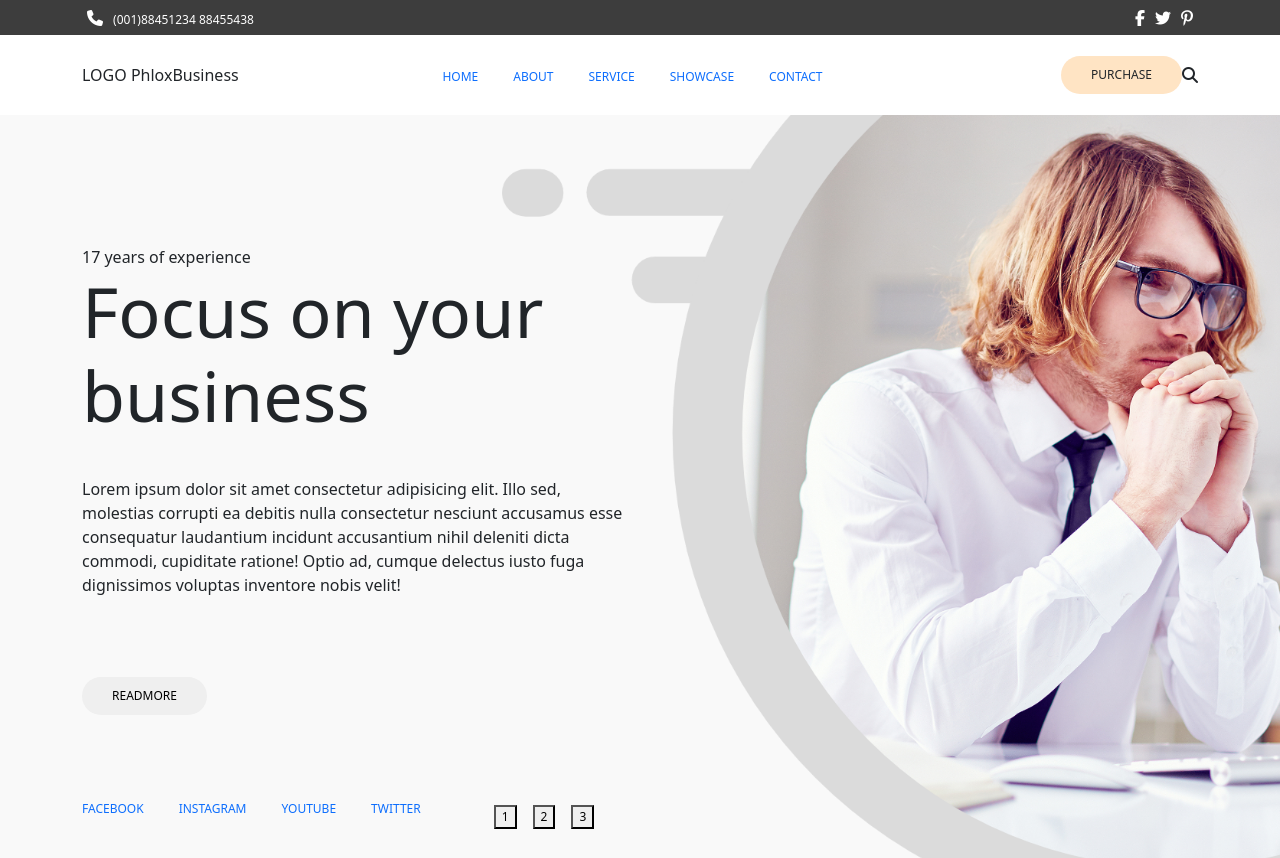
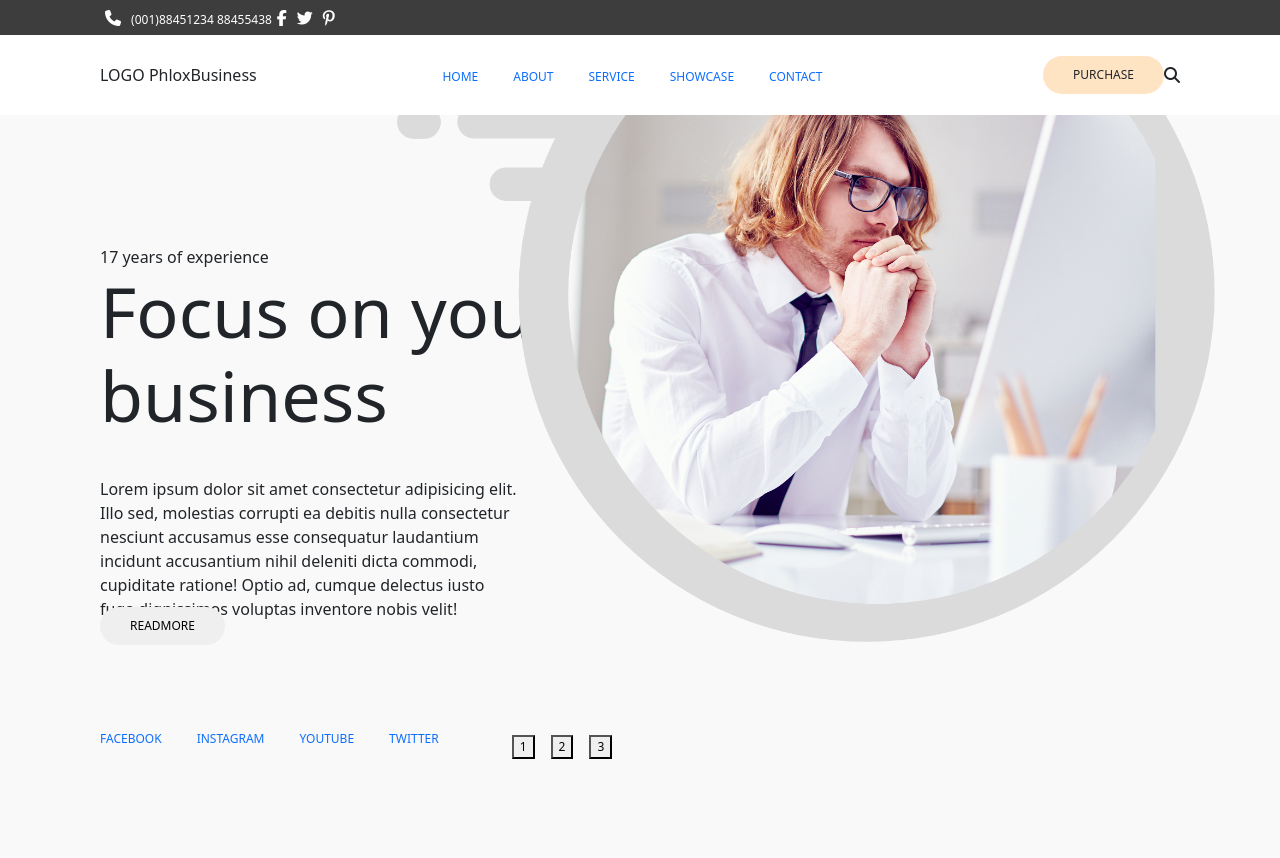
Before and after one commit to carlo-ddm/proj-html-vuejs, a Vue app: page / in a window 1280 px wide. Shown: the top 858 px of the page. Built offline with nearby package versions, Linux system fonts and the light colour scheme.

Commit message:
modifiche

```diff
--- a/src/assets/styles/_general.scss
+++ b/src/assets/styles/_general.scss
@@ -1,4 +1,3 @@
 .cdd_container {
-  width: 100%;
-  margin: 100px;
+  margin: 0 100px;
 }
--- a/src/components/HeaderComp.vue
+++ b/src/components/HeaderComp.vue
@@ -2,7 +2,7 @@
   <header>
 <!-- TOP -->
     <div class="cd-container-top d-flex align-items-center">
-      <div class="container d-flex justify-content-between">
+      <div class="cdd_container d-flex justify-content-between">
         <div>
           <i class="fa-solid fa-phone"></i>
           <span>
@@ -20,7 +20,7 @@
 
 <!-- BOTTOM -->
     <div class="cd-container-bottom d-flex align-items-center">
-      <div class="container d-flex justify-content-between align-items-center">
+      <div class="cdd_container d-flex justify-content-between align-items-center">
 
         <div>
           LOGO
@@ -86,7 +86,7 @@ export default {
 @import '../assets/styles/vars';
 // Import MIXINES
 @import '../assets/styles/mixines';
-
+// Import UTILITIES
 @import '../assets/styles/utilities.scss';
 
 header {
@@ -116,7 +116,8 @@ header {
     width: 100%;
     height: 80px;
 
-    .container {
+    .cdd_container {
+      width: 100%;
       ul {
         @include list-style;
         li a {
--- a/src/components/JumbotronComp.vue
+++ b/src/components/JumbotronComp.vue
@@ -1,6 +1,6 @@
 <template>
   <div class="jumbotron">
-    <div class="container">
+    <div class="cdd_container">
       <div class="row">
 
         <!-- Colonna 1 -> TESTO -->
@@ -14,7 +14,7 @@
               </h1>
             </div>
 
-            <div v-for="(point, index) in jumboArg" :key="`_index1_${index}`">
+            <div class="custom-container" v-for="(point, index) in jumboArg" :key="`_index1_${index}`">
               <p v-if="selectedIndex === index">
                 {{jumboArg[selectedIndex].jumboText}}
               </p>
@@ -64,6 +64,7 @@
 import firstImg from '../assets/images/Group-35-2x.png';
 import secondImg from '../assets/images/Group-36-2x.png';
 import thirdImg from '../assets/images/Group-40-2x.png';
+
 export default {
   name: 'JumbotronComp',
   data() {
@@ -88,6 +89,7 @@ export default {
           href: '#'
         },
       ],
+
       jumboArg: [
         {
           buttonText: '1',
@@ -107,6 +109,7 @@ export default {
       ],
     }
   },
+
   methods: {
     change(index){
       this.selectedIndex = index;
@@ -124,27 +127,38 @@ export default {
 @import '../assets/styles/mixines';
 // import Utilities
 @import '../assets/styles/utilities.scss';
+
+
 .jumbotron {
   overflow: hidden;
   height: 800px;
   background-color: #F9F9F9;
+
   .col-6.cd1{
     padding-top: 130px;
+
     .cd_container {
       width: 100%;
+
       .jumbo-focus-on-your-business {
         margin-bottom: 40px;
         h1 {
           font-size: 70px;
         }
       }
-      p {
-        margin: 40px 0 40px 0px !important;
+
+      .custom-container {
+        width: 80%;
+        height: 30px;
       }
+
+
       button {
         margin: 40px 0 40px 0px;
       }
+
       .jumbo-info {
+
         .social-nav {
           margin: 40px 0 40px 0px;
           ul {
@@ -156,9 +170,11 @@ export default {
             }
           }
         }
+
         .cd_container {
           ul {
             margin: 0;
+
             @include list-style;
             li {
               text-align: center;
@@ -168,18 +184,24 @@ export default {
           }
         }
       }
+
       }
   }
+
+
+
   .col-6.cd2 {
     .cd_container {
       width: 100%;
       img {
         position: relative;
         top: -170px;
-        right: 150px;
-        width: 210%;
+        right: 255px;
+        width: 155%;
       }
     }
-    }
+  }
 }
+
+
 </style>
--- a/src/components/MainComp.vue
+++ b/src/components/MainComp.vue
@@ -2,7 +2,7 @@
   <main>
     <!-- SEZIONE 1 -->
     <section id="sect-1" class="d-flex justify-content-center align-items-center">
-      <div class="container">
+      <div class="cdd_container">
         <div class="row">
 
           <!-- Colonna 1 -> TESTO -->
@@ -64,7 +64,7 @@
   <!-- Sezione 3 -->
     <section id="sect-3">
     <div class="top d-flex align-items-end">
-      <div class="container">
+      <div class="cdd_container">
         <div class="row">
           <div class="col-6 cd1">
             <h1>our recente web design -----&---- some examples of past projects</h1>
@@ -75,7 +75,7 @@
         </div>
       </div>
     </div>
-    <div class="bottom container wrapper d-flex flex-wrap justify-content-between">
+    <div class="bottom cdd_container wrapper d-flex flex-wrap justify-content-between">
       <SectionCardsTwo v-for="(item, index) in pics" :key="`_index_${index}`" :item="item" />
     </div>
     <div class="container d-flex justify-content-center">
@@ -176,6 +176,7 @@ export default {
     padding-top: 130px;
 
     .cd_container {
+      width: 100%;
       .we-are-here {
         margin-bottom: 40px;
       }
@@ -232,21 +233,13 @@ export default {
   height: 1500px;
   .top {
     height: calc(20%);
-    .container {
+    .cdd_container {
       height: 200px;
       .col-6.cd2 {
         padding-top: 60px;
       }
     }
   }
-  .cd_card {
-  flex-basis: 24.5%;
-  height: 24.5%;
-  margin-bottom: 10px;
-  img {
-    width: 100%;
-  }
-}
   .cd-btn {
     display: flex;
     justify-self: center;
```
